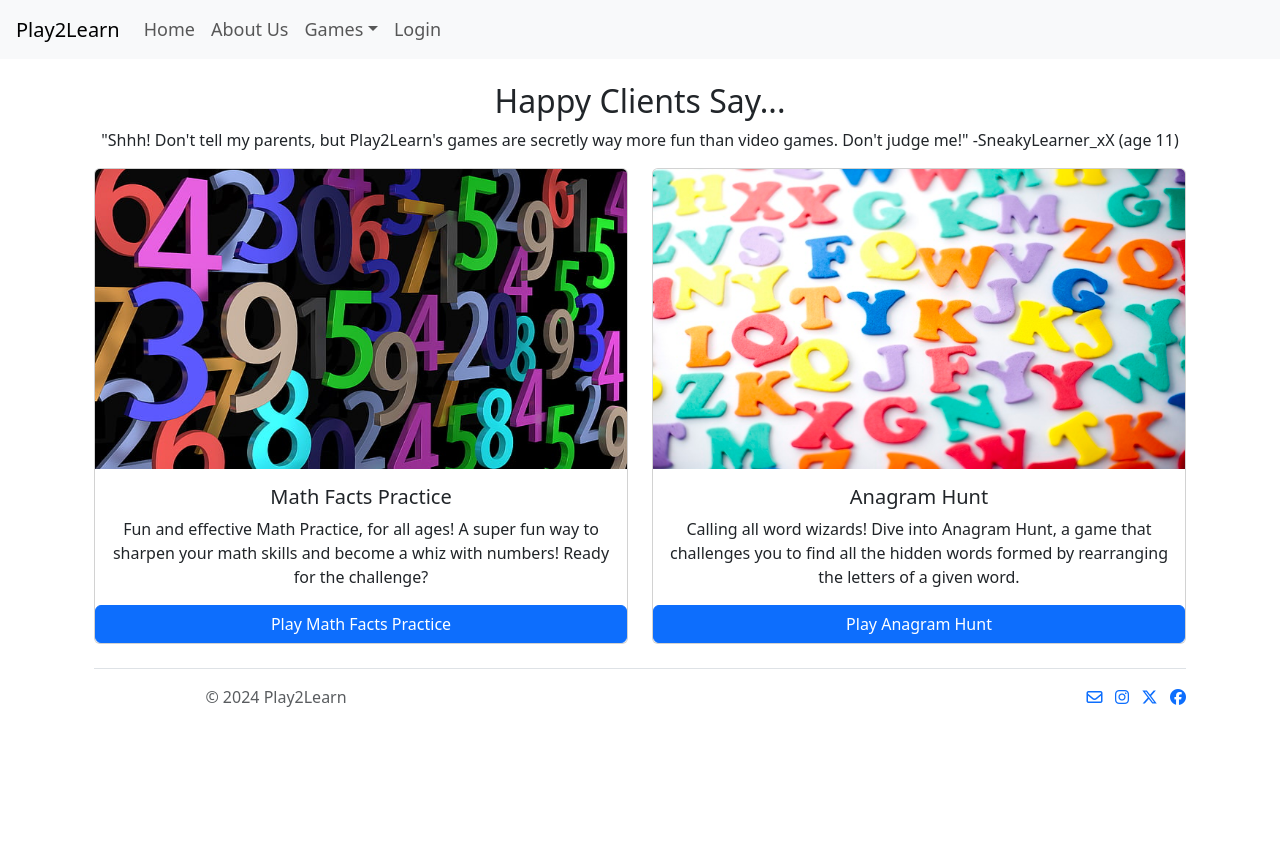
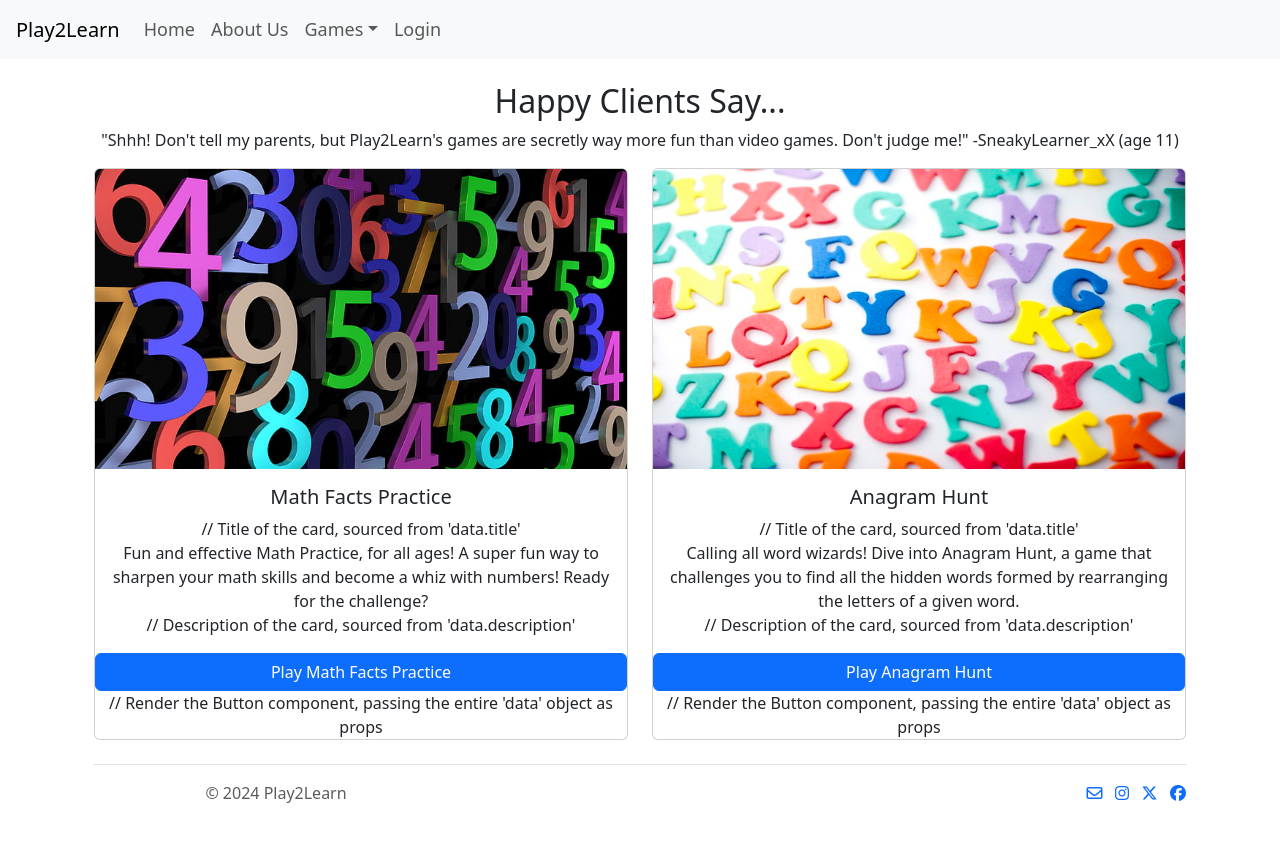
Before and after one commit to properholmes/Play2LearnVersion.2, a React (Vite) app in the folder react/: page / in a window 1280 px wide. Shown: the top 842 px of the page. Built offline with nearby package versions, Linux system fonts and the light colour scheme.

Commit message:
added some more comments in Card

```diff
--- a/react/src/components/Card.jsx
+++ b/react/src/components/Card.jsx
@@ -1,22 +1,20 @@
-import Button from './Button'
+import Button from './Button' // import Button for use within the Card
 
-function Card({ data }) {
+function Card({ data }) { // define the Card component, accepting 'data' as a prop
 
     return (
-
+        // container for the card, card-body container and button
         <div className="card" style={{'maxWidth': '800px'}}>
             <img className="card-img-top" src={data.image}
                  alt="background image overlay of random numbers"
                  style={{'maxHeight': '40%'}}/>
             <div className="card-body">
-                    <h5 className="card-title">{data.title}</h5>
-                    <p className="card-text">{data.description}</p>
+                <h5 className="card-title">{data.title}</h5> // Title of the card, sourced from 'data.title'
+                <p className="card-text">{data.description}</p>   // Description of the card, sourced from 'data.description'
             </div>
-                <Button buttondata={data} />
+            <Button buttondata={data} /> // Render the Button component, passing the entire 'data' object as props
         </div>
-
     )
-
 }
 
-export default Card
+export default Card // Export the Card component for use in other parts of the application
--- a/react/src/components/Register.jsx
+++ b/react/src/components/Register.jsx
@@ -4,7 +4,8 @@
 // use javascript to hide the login form and show the register form
 // Both forms should have an action of javascript:alert('Form Submitted'), alerting that
 // the form was submitted
-//Hide login form when creating new account, use Javascript to hide the login form and show the register form
+// Hide login form when creating new account, use Javascript to hide the login form and show the register form
+
 import TextInput from "./TextInput"
 function Register() {
 
```
Also changed, not shown: 1 other file (tests, documents, lock files or other folders). Lines whose indentation alone changed are shown as unchanged.
